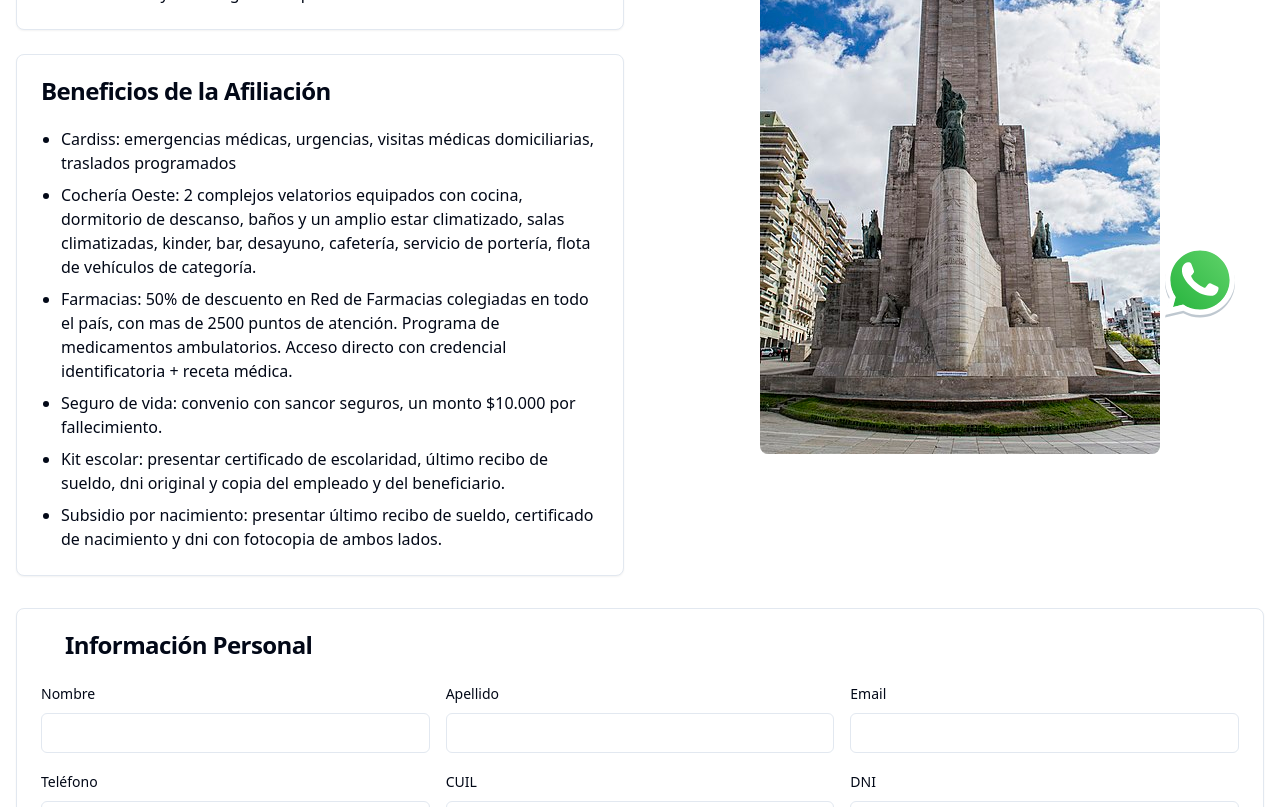
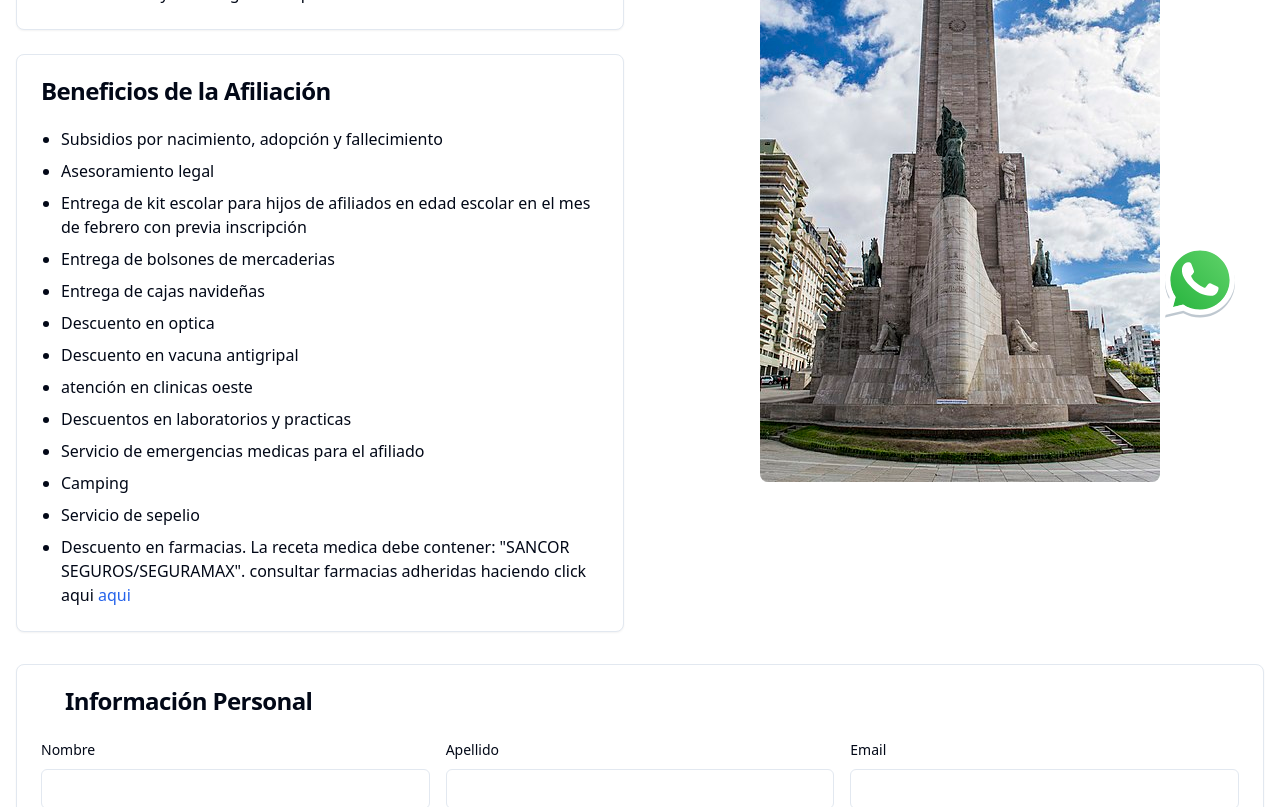
Before and after one commit to LumarSoft/uesevi-app, a Next.js app: page /afiliaciones in a window 1280 px wide. Shown: the part 440-1247 px from the top of the page. Built offline with nearby package versions, Linux system fonts and the light colour scheme; no server answers.

Commit message:
feat: se agregaron los beneficios de afiliacion correctos

```diff
--- a/src/app/admin/(sidebar)/antiguas/[idEmpresa]/[idDeclaracion]/page.tsx
+++ b/src/app/admin/(sidebar)/antiguas/[idEmpresa]/[idDeclaracion]/page.tsx
@@ -9,7 +9,6 @@ export default async function Declaracion({
   const statementResult = await fetchData(
     `old-statements/info/${idEmpresa}/${idDeclaracion}`
   );
-  console.log(statementResult);
 
   if (!statementResult.ok) {
     return <div>Error al cargar los datos</div>;
--- a/src/modules/Client/afiliaciones/components/Beneficios/Beneficios.tsx
+++ b/src/modules/Client/afiliaciones/components/Beneficios/Beneficios.tsx
@@ -40,33 +40,31 @@ export const Beneficios = () => {
           </CardHeader>
           <CardContent>
             <ul className="list-disc pl-5 space-y-2">
+              <li>Subsidios por nacimiento, adopción y fallecimiento</li>
+              <li>Asesoramiento legal</li>
               <li>
-                Cardiss: emergencias médicas, urgencias, visitas médicas
-                domiciliarias, traslados programados
+                Entrega de kit escolar para hijos de afiliados en edad escolar
+                en el mes de febrero con previa inscripción
               </li>
+              <li>Entrega de bolsones de mercaderias</li>
+              <li>Entrega de cajas navideñas</li>
+              <li>Descuento en optica</li>
+              <li>Descuento en vacuna antigripal</li>
+              <li>atención en clinicas oeste</li>
+              <li>Descuentos en laboratorios y practicas</li>
+              <li>Servicio de emergencias medicas para el afiliado</li>
+              <li>Camping</li>
+              <li>Servicio de sepelio</li>
               <li>
-                Cochería Oeste: 2 complejos velatorios equipados con cocina,
-                dormitorio de descanso, baños y un amplio estar climatizado,
-                salas climatizadas, kinder, bar, desayuno, cafetería, servicio
-                de portería, flota de vehículos de categoría.
-              </li>
-              <li>
-                Farmacias: 50% de descuento en Red de Farmacias colegiadas en
-                todo el país, con mas de 2500 puntos de atención. Programa de
-                medicamentos ambulatorios. Acceso directo con credencial
-                identificatoria + receta médica.
-              </li>
-              <li>
-                Seguro de vida: convenio con sancor seguros, un monto $10.000
-                por fallecimiento.
-              </li>
-              <li>
-                Kit escolar: presentar certificado de escolaridad, último recibo
-                de sueldo, dni original y copia del empleado y del beneficiario.
-              </li>
-              <li>
-                Subsidio por nacimiento: presentar último recibo de sueldo,
-                certificado de nacimiento y dni con fotocopia de ambos lados.
+                Descuento en farmacias. La receta medica debe contener:
+                &quot;SANCOR SEGUROS/SEGURAMAX&quot;. consultar farmacias
+                adheridas haciendo click aqui{" "}
+                <a
+                  href="https://www.sancorseguros.com.ar/farmacias-vademecum"
+                  className="text-primary"
+                >
+                  aqui
+                </a>
               </li>
             </ul>
           </CardContent>
```
